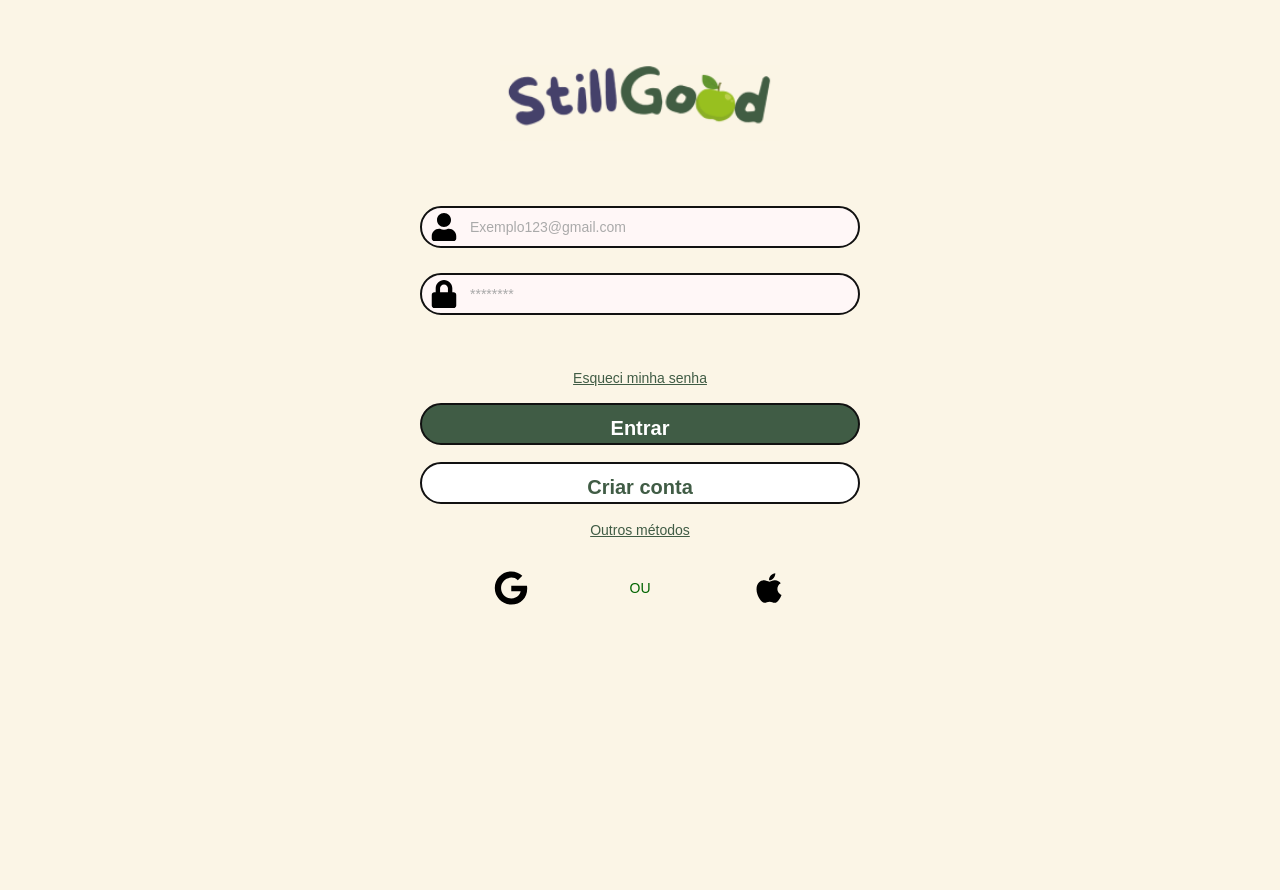
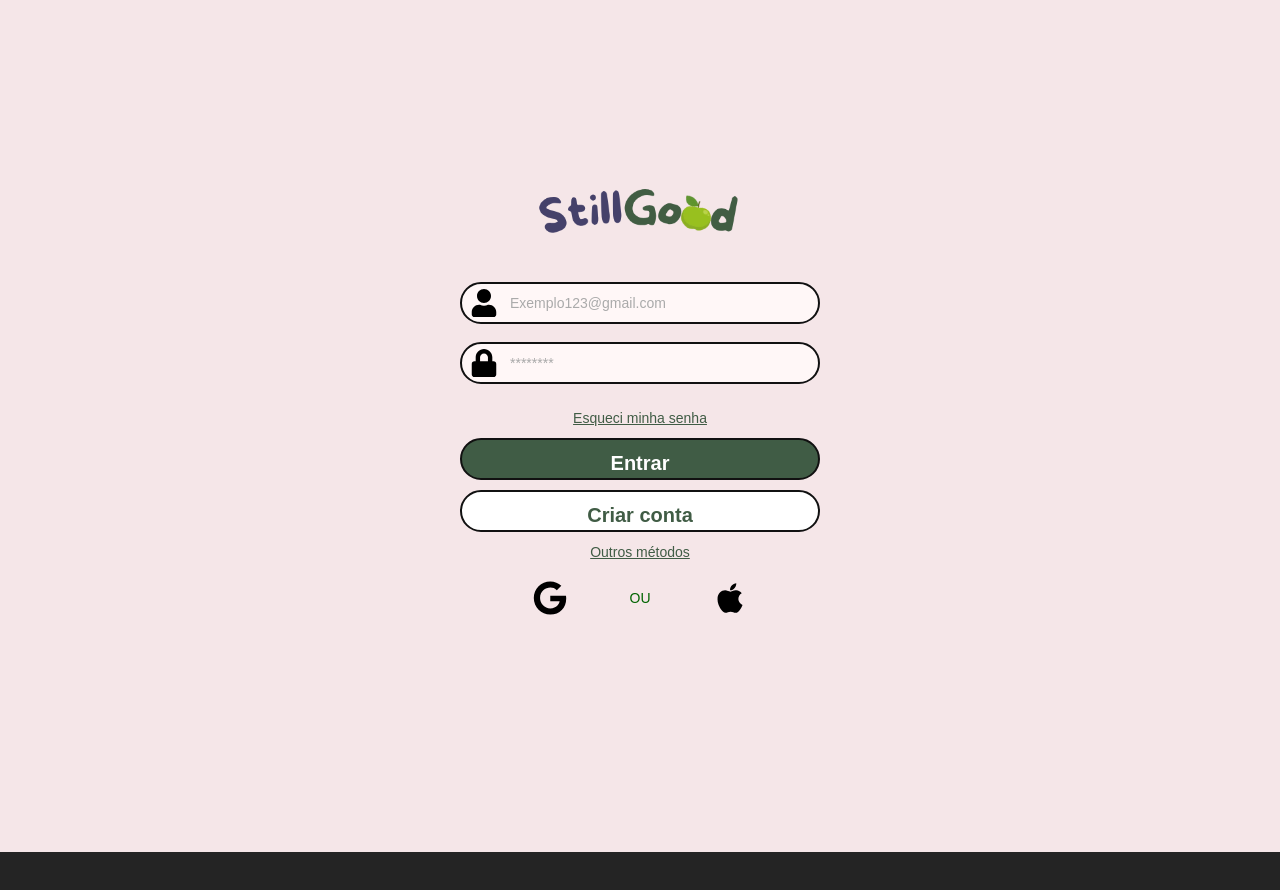
Before and after one commit to Davi-Felipe-756/still-good, a React (Vite) app in the folder still-good/: page /login in a window 1280 px wide. Shown: the top 890 px of the page. After the commit the page ends 852 px from the top, so only its background shows below. Built offline with nearby package versions, Linux system fonts and the light colour scheme; a web font is replaced by a local one.

Commit message:
feat.still-good

```diff
--- a/still-good/src/components/LoginForm/index.css
+++ b/still-good/src/components/LoginForm/index.css
@@ -1,20 +1,20 @@
 .login-form {
     display: flex;
     flex-direction: column;
-    gap: 25px;
+    gap: 18px;
 }
 
 .forgot-password {
     align-self: center;
-    margin-top: 30px;
-    margin-bottom: -8px;
+    margin-top: 8px;
+    margin-bottom: -6px;
     font-size: 14px;
     color: #405c45;
     text-decoration: underline;
 }
 
 .login-button,
-.register-button {
+.entrar-button {
     width: 100%;
     height: 42px;
     border: 2px solid #111;
--- a/still-good/src/components/LoginHeader/index.css
+++ b/still-good/src/components/LoginHeader/index.css
@@ -2,12 +2,11 @@
     width: 100%;
     display: flex;
     justify-content: center;
-    margin-top: 65px;
-    margin-bottom: 65px;
+    margin: 0 0 36px;
 }
 
 .login-header img {
-    width: 280px;
+    width: 220px;
     height: auto;
     object-fit: contain;
 }
--- a/still-good/src/components/SocialLogin/index.css
+++ b/still-good/src/components/SocialLogin/index.css
@@ -2,7 +2,7 @@
     display: flex;
     flex-direction: column;
     align-items: center;
-    margin-top: 18px;
+    margin-top: 12px;
 }
 
 .other-methods-link {
@@ -12,11 +12,11 @@
 }
 
 .social-login {
-    width: 75%;
+    width: 70%;
     display: flex;
     align-items: center;
     justify-content: space-between;
-    margin-top: 30px;
+    margin-top: 18px;
 }
 
 .social-login button {
--- a/still-good/src/pages/App/index.css
+++ b/still-good/src/pages/App/index.css
@@ -5,7 +5,7 @@
   text-align: center;
 }
 body{
-  background-color: #FBF5E5
+  background-color: #f5e6e8
 }
 
 .logo {
--- a/still-good/src/pages/Cadastro/index.css
+++ b/still-good/src/pages/Cadastro/index.css
@@ -25,7 +25,7 @@
     margin-top: 30px;
     margin-bottom: -8px;
     font-size: 14px;
-    color: #FBF5E5;
+    color: #f5e6e8;
 
 }
 
--- a/still-good/src/pages/Home/index.css
+++ b/still-good/src/pages/Home/index.css
@@ -1,7 +1,7 @@
 .home {
     width: 100%;
     min-height: 100vh;
-    background: #FBF5E5;
+    background: #f5e6e8;
     color: #183d20;
 }
 
--- a/still-good/src/pages/Login/index.css
+++ b/still-good/src/pages/Login/index.css
@@ -1,15 +1,16 @@
 .login-page {
     width: 100%;
-    min-height: 956px;
-    padding: 0 10px 30px;
+    min-height: 100vh;
+    padding: 24px 20px;
     display: flex;
     flex-direction: column;
     align-items: center;
-    background: #fbf5e6;
+    justify-content: center;
+    background: #f5e6e8;
     font-family: Arial, sans-serif;
 }
 
 .login-content {
     width: 100%;
-    max-width: 440px;
+    max-width: 360px;
 }
--- a/still-good/src/pages/Perfil/index.css
+++ b/still-good/src/pages/Perfil/index.css
@@ -1,7 +1,7 @@
 .perfil-page {
     width: 100%;
     min-height: 956px;
-    background: #fbf5e6;
+    background: #f5e6e8;
     font-family: Arial, sans-serif;
     color: #111;
     padding-bottom: 75px;
--- a/still-good/src/pages/Reseita/index.css
+++ b/still-good/src/pages/Reseita/index.css
@@ -4,7 +4,7 @@
     --recipe-green: #315b43;
     --recipe-orange: #d97742;
     min-height: 100vh;
-    background: #f7f5ed;
+    background: #f5e6e8;
     color: var(--recipe-ink);
     font-family: "DM Sans", "Trebuchet MS", sans-serif;
 }
```
Also changed, not shown: still-good/public/assets/still good.png, still-good/public/manifest.json.
